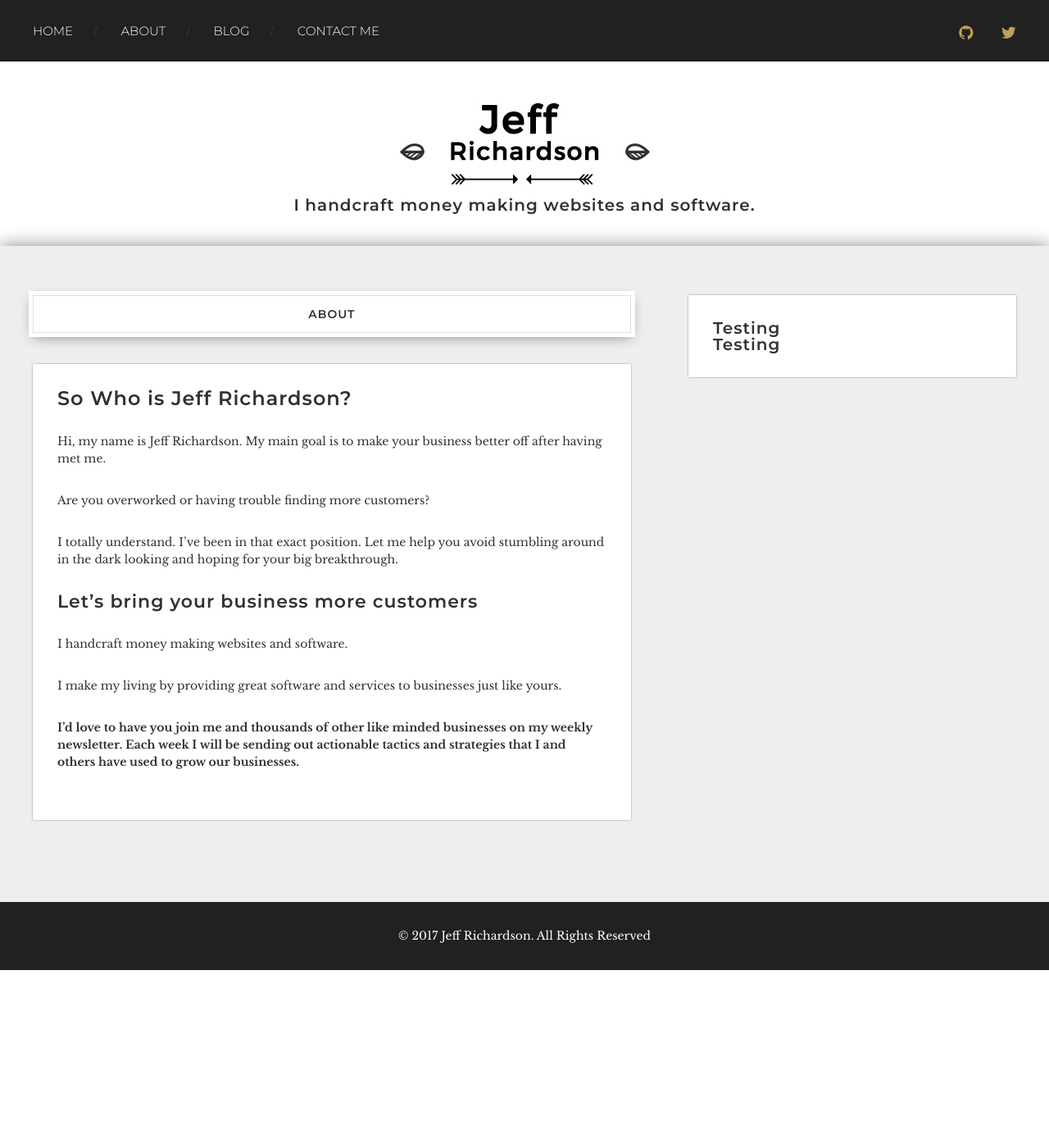
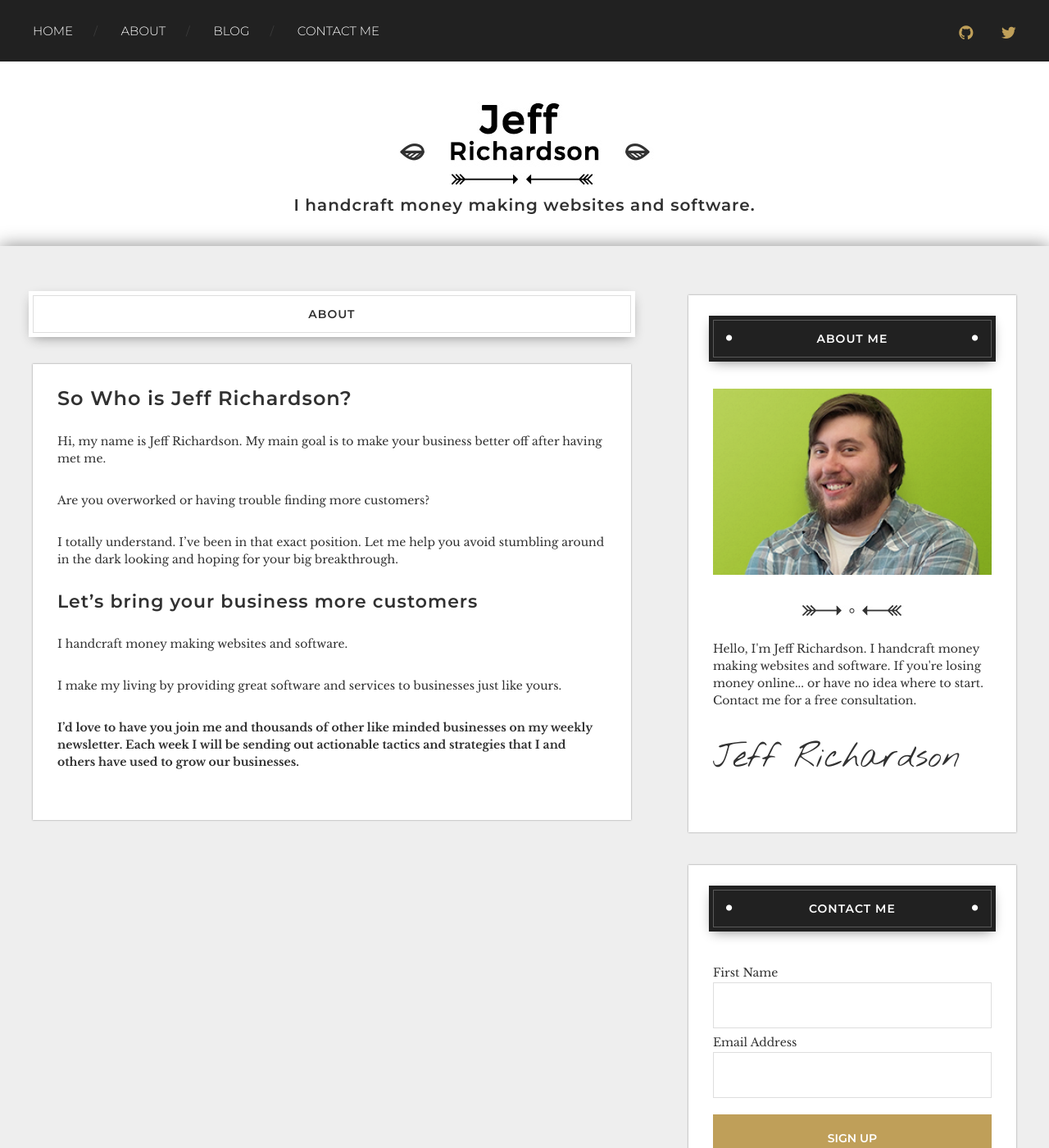
Before and after one commit to jeffAwesome/jeffAwesome2.0, a Jekyll site: the page built from about.md, in a window 1280 px wide and 1400 px high. Shown: the whole window at 82% size. Built offline with Jekyll 4.4.1, drawn with Linux system fonts in a browser that asks for light colours; nearby versions of some CDN libraries.

Commit message:
refactoring

```diff
--- /dev/null
+++ b/_includes/sidebar.html
@@ -0,0 +1,24 @@
+<div class="content">
+    <h3 class="sub-heading">About Me</h3>
+    <img src="{{site.url}}/assets/img/team_jeffreyrichardson.png" alt="Jeff Richardson - I handcraft money making websites and software." class="about-me" />
+    <p>Hello, I'm Jeff Richardson. I handcraft money making websites and software. If you're losing money online... or have no idea where to
+        start. Contact me for a free consultation.</p>
+    <p class="name">Jeff Richardson</p>
+</div>
+<div class="content">
+    <form action="https://www.getdrip.com/forms/16294309/submissions" method="post" data-drip-embedded-form="16294309">
+        <h3 class="sub-heading" data-drip-attribute="headline">Contact Me</h3>
+        <div data-drip-attribute="description"></div>
+        <div>
+            <label for="fields[first_name]">First Name</label>
+            <input type="text" name="fields[first_name]" value="" />
+        </div>
+        <div>
+            <label for="fields[email]">Email Address</label>
+            <input type="email" name="fields[email]" value="" />
+        </div>
+        <div>
+            <input type="submit" name="submit" value="Sign Up" data-drip-attribute="sign-up-button" />
+        </div>
+    </form>
+</div>
--- a/_layouts/page.html
+++ b/_layouts/page.html
@@ -15,10 +15,7 @@ layout: page
         </div>
     </div>
     <div class="col-1-3">
-        <div class="content">
-            <h3>Testing</h3>
-            <h3>Testing</h3>
-        </div>
+        {% include sidebar.html %}
     </div>
 </div><!-- content-container -->
 {% include footer.html %}
```
Also changed, not shown: _layouts/blog.html (+1 -24 lines), _layouts/post.html (+1 -24 lines), _layouts/tag_page.html (+1 -24 lines).
